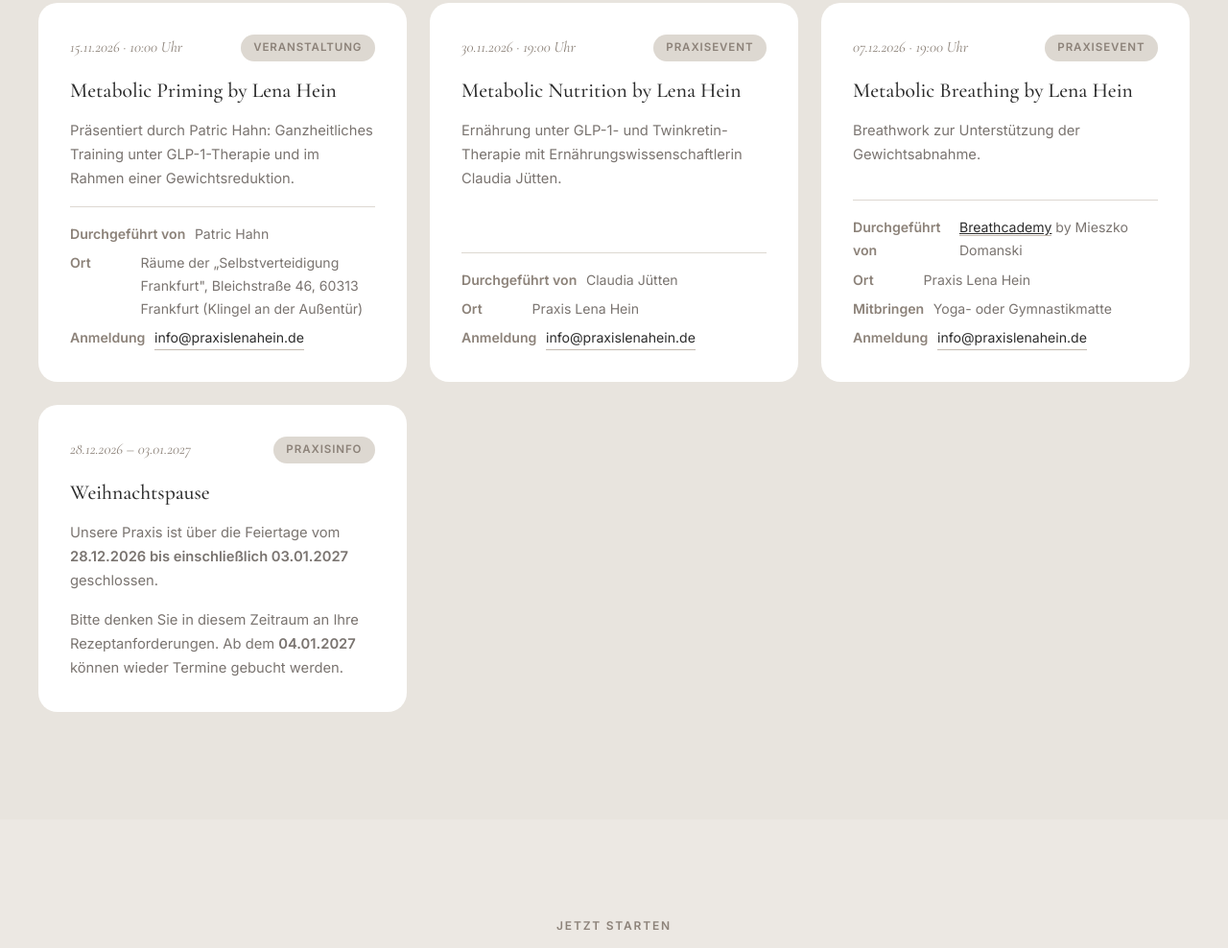
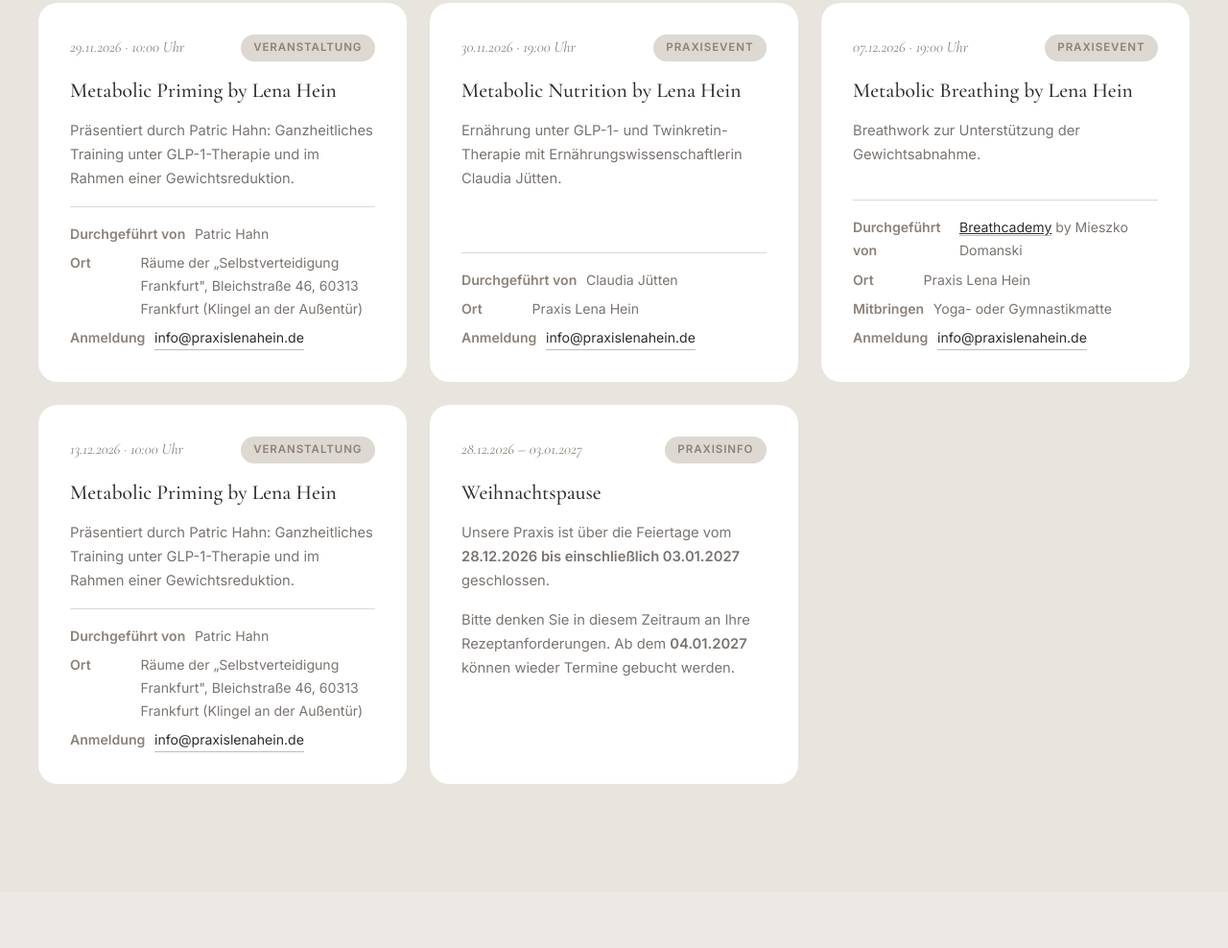
Before and after one commit to manuelstepp-crypto/praxis-lena-hein, a plain HTML site: page index.html in a window 1280 px wide. Shown: the part 7971-8959 px from the top of the page at 96% size. Drawn offline with nearby package versions, Linux system fonts and the light colour scheme.

Commit message:
Aktuelles: Metabolic Priming auf 29.11.2026 verschoben, weiterer Termin am 13.12.2026
Co-Authored-By: Claude Opus 5.5 <noreply@anthropic.com>
Claude-Session: https://claude.ai/code/session_01PPWvqwsryaczefnYi7jvd4

```diff
--- a/index.html
+++ b/index.html
@@ -1334,7 +1334,7 @@
 
                 <div class="aktuelles-card fade-up">
                     <div class="aktuelles-card-header">
-                        <span class="aktuelles-date">15.11.2026 · 10:00 Uhr</span>
+                        <span class="aktuelles-date">29.11.2026 · 10:00 Uhr</span>
                         <span class="aktuelles-badge">Veranstaltung</span>
                     </div>
                     <h3>Metabolic Priming by Lena Hein</h3>
@@ -1397,6 +1397,29 @@
                         <div class="aktuelles-meta-item">
                             <span class="aktuelles-meta-label">Mitbringen</span>
                             <span>Yoga- oder Gymnastikmatte</span>
+                        </div>
+                        <div class="aktuelles-meta-item">
+                            <span class="aktuelles-meta-label">Anmeldung</span>
+                            <a href="mailto:info@praxislenahein.de">info@praxislenahein.de</a>
+                        </div>
+                    </div>
+                </div>
+
+                <div class="aktuelles-card fade-up">
+                    <div class="aktuelles-card-header">
+                        <span class="aktuelles-date">13.12.2026 · 10:00 Uhr</span>
+                        <span class="aktuelles-badge">Veranstaltung</span>
+                    </div>
+                    <h3>Metabolic Priming by Lena Hein</h3>
+                    <p>Präsentiert durch Patric Hahn: Ganzheitliches Training unter GLP-1-Therapie und im Rahmen einer Gewichtsreduktion.</p>
+                    <div class="aktuelles-meta">
+                        <div class="aktuelles-meta-item">
+                            <span class="aktuelles-meta-label">Durchgeführt von</span>
+                            <span>Patric Hahn</span>
+                        </div>
+                        <div class="aktuelles-meta-item">
+                            <span class="aktuelles-meta-label">Ort</span>
+                            <span>Räume der „Selbstverteidigung Frankfurt", Bleichstraße 46, 60313 Frankfurt (Klingel an der Außentür)</span>
                         </div>
                         <div class="aktuelles-meta-item">
                             <span class="aktuelles-meta-label">Anmeldung</span>
```
